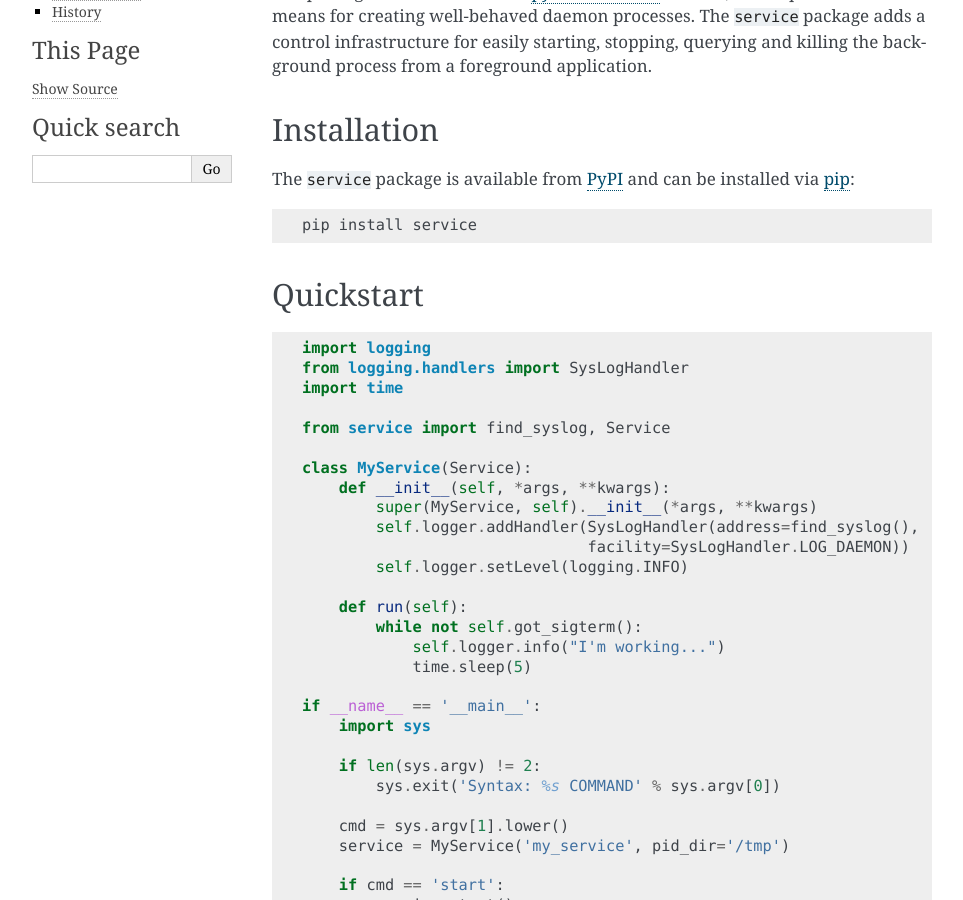
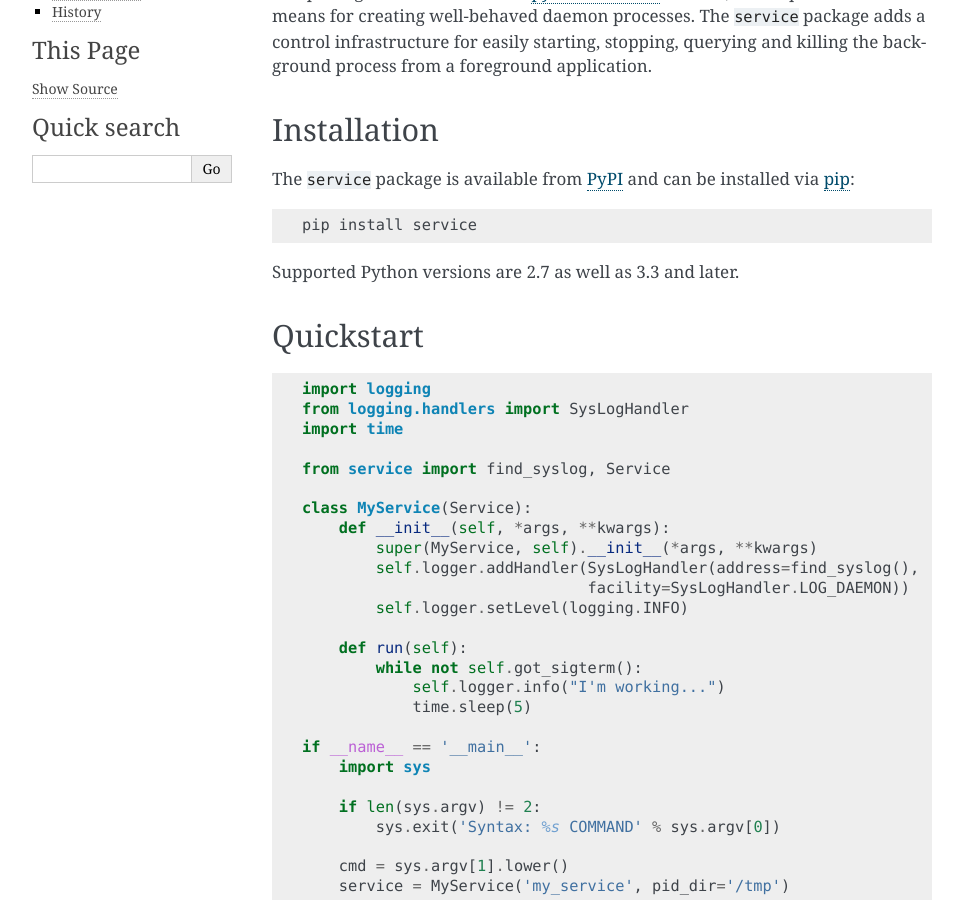
Before and after one commit to torfsen/service, a Sphinx documentation site: the page built from docs/index.rst, in a window 1280 px wide and 900 px high, scrolled down 325 px. Shown: the whole window, without its empty margins (148-1111 px from the left). Built offline with Sphinx 7.4.7, drawn with Linux system fonts in a browser that asks for light colours; the version number could not be read and is left out.

Commit message:
Also test on Python 3.6

```diff
--- a/docs/index.rst
+++ b/docs/index.rst
@@ -22,6 +22,8 @@ The ``service`` package is available from PyPI_ and can be installed via
 pip_::
 
     pip install service
+
+Supported Python versions are 2.7 as well as 3.3 and later.
 
 .. _PyPI: https://pypi.python.org/pypi/service
 .. _pip: https://pip.pypa.io/
--- a/setup.py
+++ b/setup.py
@@ -79,6 +79,7 @@ setup(
         "Programming Language :: Python :: 3.3",
         "Programming Language :: Python :: 3.4",
         "Programming Language :: Python :: 3.5",
+        "Programming Language :: Python :: 3.6",
         "Topic :: Software Development :: Libraries :: Python Modules",
     ],
 
```
Also changed, not shown: .travis.yml, 1 other file.
